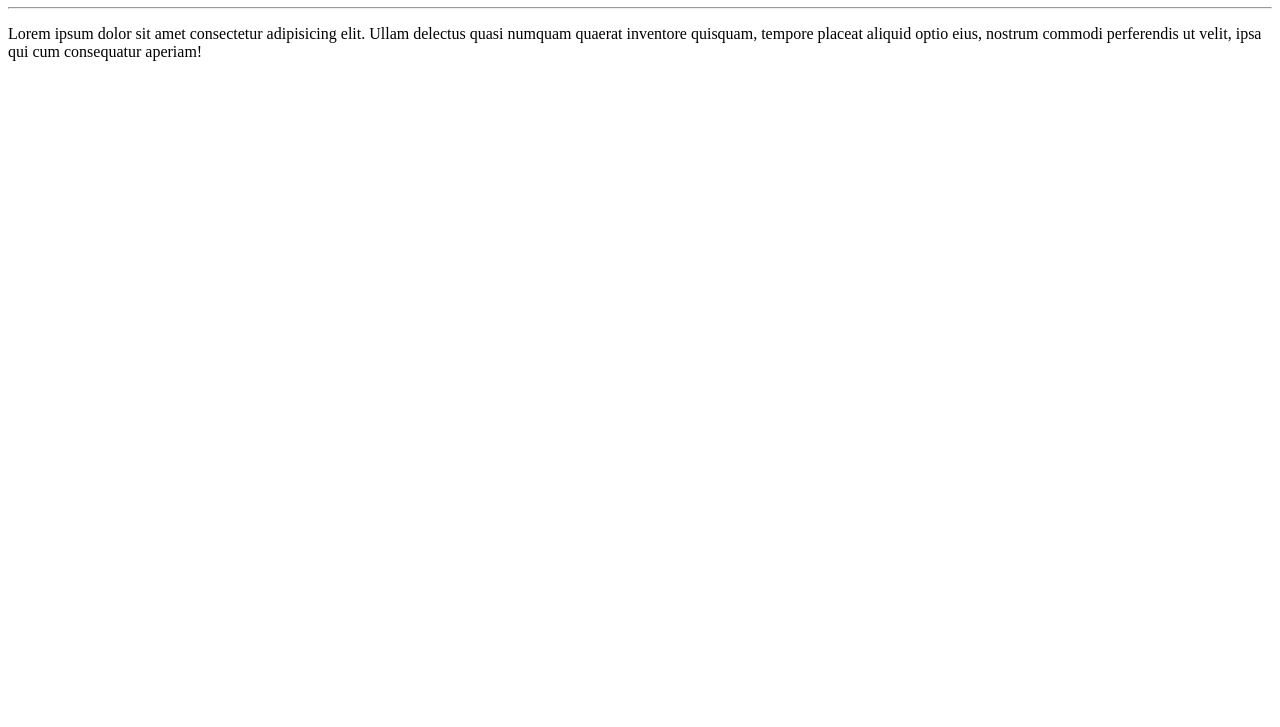
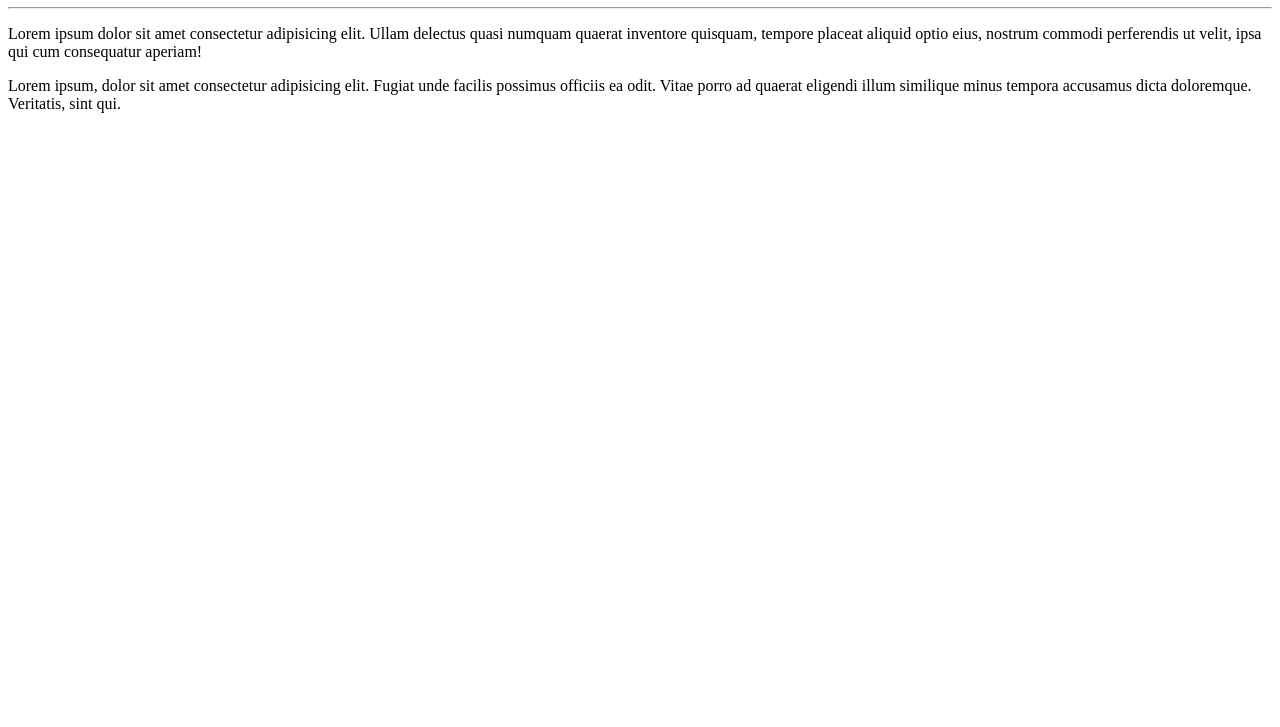
Before and after one commit to Danithan/Hello-World, a plain HTML site: page site-exemplo/index.html in a window 1280 px wide. Shown: the part 73-800 px from the top of the page. Drawn offline with Linux system fonts and the light colour scheme.

Commit message:
adicionei um paragrafo

```diff
--- a/site-exemplo/index.html
+++ b/site-exemplo/index.html
@@ -9,5 +9,6 @@
     <h1>Olá, Mundo!</h1>
     <hr>
     <p>Lorem ipsum dolor sit amet consectetur adipisicing elit. Ullam delectus quasi numquam quaerat inventore quisquam, tempore placeat aliquid optio eius, nostrum commodi perferendis ut velit, ipsa qui cum consequatur aperiam!</p>
+    <p>Lorem ipsum, dolor sit amet consectetur adipisicing elit. Fugiat unde facilis possimus officiis ea odit. Vitae porro ad quaerat eligendi illum similique minus tempora accusamus dicta doloremque. Veritatis, sint qui.</p>
 </body>
 </html>
```
